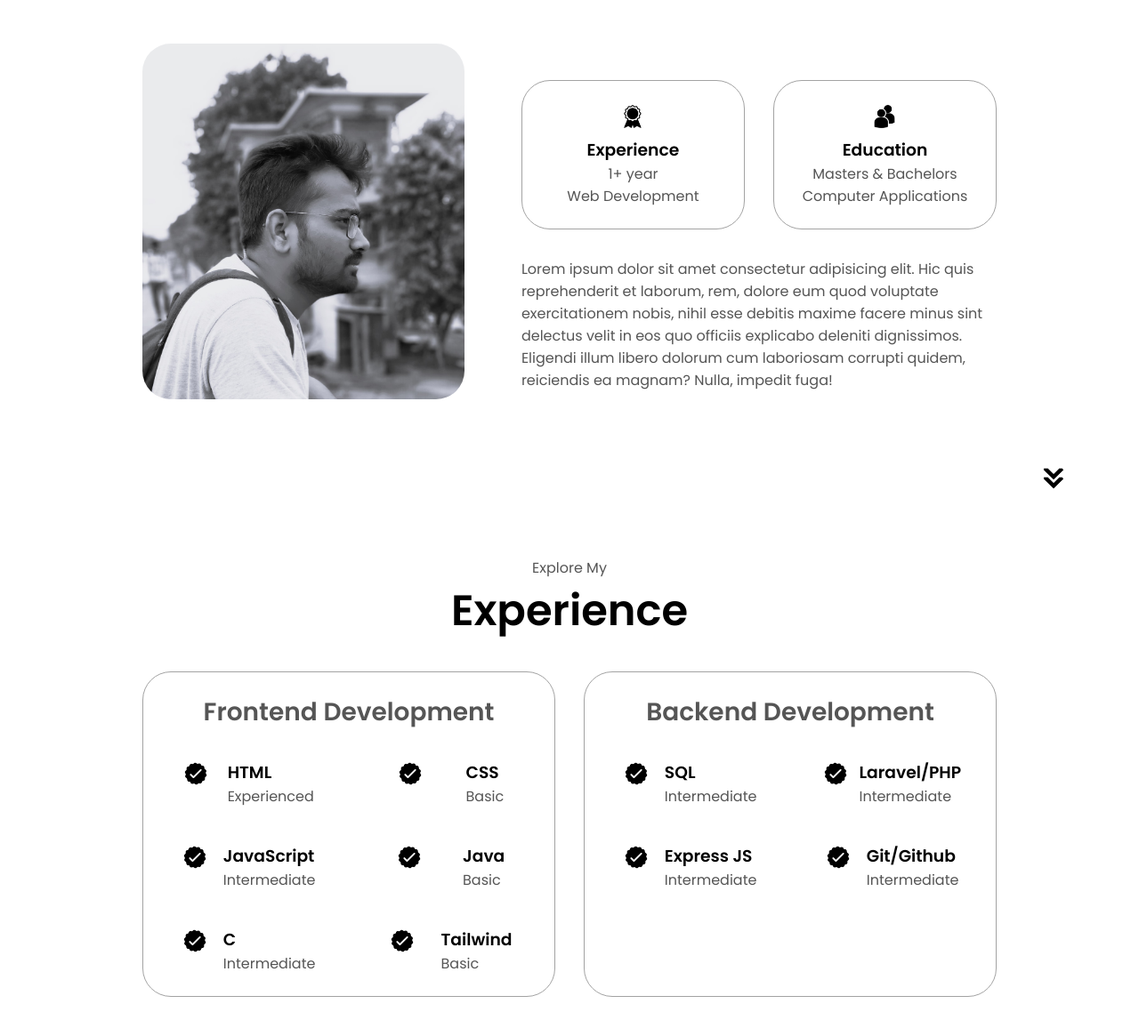
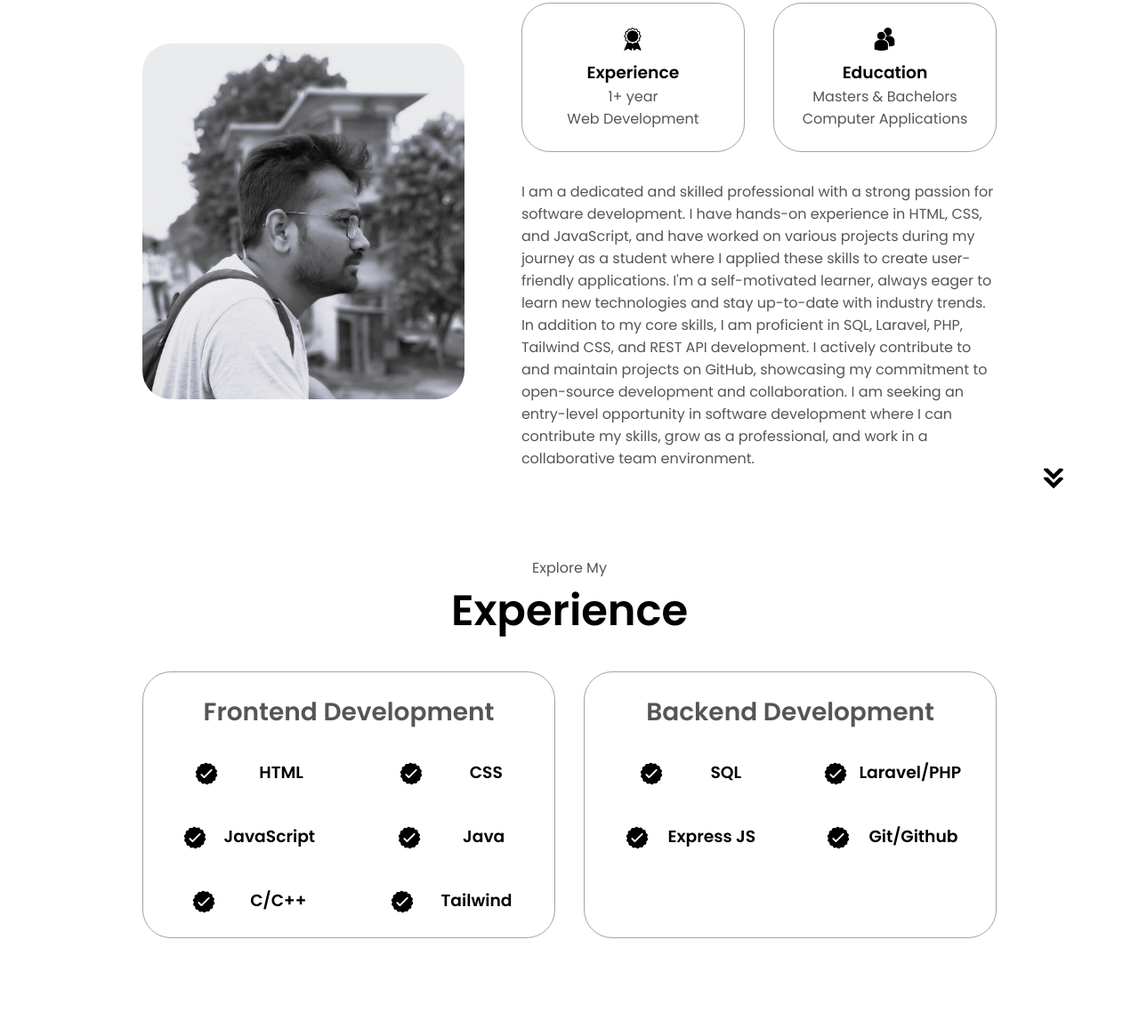
Before and after one commit to akashwb24/portfolio_html-css-js, a plain HTML site: page index.html in a window 1280 px wide. Shown: the part 1070-2226 px from the top of the page at 89% size. Drawn offline with Linux system fonts and the light colour scheme.

Commit message:
changed about

```diff
--- a/index.html
+++ b/index.html
@@ -115,12 +115,19 @@
           </div>
           <div class="text-container">
             <p>
-              Lorem ipsum dolor sit amet consectetur adipisicing elit. Hic quis
-              reprehenderit et laborum, rem, dolore eum quod voluptate
-              exercitationem nobis, nihil esse debitis maxime facere minus sint
-              delectus velit in eos quo officiis explicabo deleniti dignissimos.
-              Eligendi illum libero dolorum cum laboriosam corrupti quidem,
-              reiciendis ea magnam? Nulla, impedit fuga!
+              I am a dedicated and skilled professional with a strong passion
+              for software development. I have hands-on experience in HTML, CSS,
+              and JavaScript, and have worked on various projects during my
+              journey as a student where I applied these skills to create
+              user-friendly applications. I'm a self-motivated learner, always
+              eager to learn new technologies and stay up-to-date with industry
+              trends. In addition to my core skills, I am proficient in SQL,
+              Laravel, PHP, Tailwind CSS, and REST API development. I actively
+              contribute to and maintain projects on GitHub, showcasing my
+              commitment to open-source development and collaboration. I am
+              seeking an entry-level opportunity in software development where I
+              can contribute my skills, grow as a professional, and work in a
+              collaborative team environment.
             </p>
           </div>
         </div>
@@ -148,7 +155,7 @@
                 />
                 <div>
                   <h3>HTML</h3>
-                  <p>Experienced</p>
+                  <!-- <p>Experienced</p> -->
                 </div>
               </article>
               <article>
@@ -159,7 +166,7 @@
                 />
                 <div>
                   <h3>CSS</h3>
-                  <p>Basic</p>
+                  <!-- <p>Basic</p> -->
                 </div>
               </article>
               <article>
@@ -170,7 +177,7 @@
                 />
                 <div>
                   <h3>JavaScript</h3>
-                  <p>Intermediate</p>
+                  <!-- <p>Intermediate</p> -->
                 </div>
               </article>
               <article>
@@ -181,7 +188,7 @@
                 />
                 <div>
                   <h3>Java</h3>
-                  <p>Basic</p>
+                  <!-- <p>Basic</p> -->
                 </div>
               </article>
               <article>
@@ -191,8 +198,8 @@
                   class="icon"
                 />
                 <div>
-                  <h3>C</h3>
-                  <p>Intermediate</p>
+                  <h3>C/C++</h3>
+                  <!-- <p>Intermediate</p> -->
                 </div>
               </article>
               <article>
@@ -203,7 +210,7 @@
                 />
                 <div>
                   <h3>Tailwind</h3>
-                  <p>Basic</p>
+                  <!-- <p>Basic</p> -->
                 </div>
               </article>
             </div>
@@ -219,7 +226,7 @@
                 />
                 <div>
                   <h3>SQL</h3>
-                  <p>Intermediate</p>
+                  <!-- <p>Intermediate</p> -->
                 </div>
               </article>
               <article>
@@ -230,7 +237,7 @@
                 />
                 <div>
                   <h3>Laravel/PHP</h3>
-                  <p>Intermediate</p>
+                  <!-- <p>Intermediate</p> -->
                 </div>
               </article>
               <article>
@@ -241,7 +248,7 @@
                 />
                 <div>
                   <h3>Express JS</h3>
-                  <p>Intermediate</p>
+                  <!-- <p>Intermediate</p> -->
                 </div>
               </article>
               <article>
@@ -252,7 +259,7 @@
                 />
                 <div>
                   <h3>Git/Github</h3>
-                  <p>Intermediate</p>
+                  <!-- <p>Intermediate</p> -->
                 </div>
               </article>
             </div>
```
